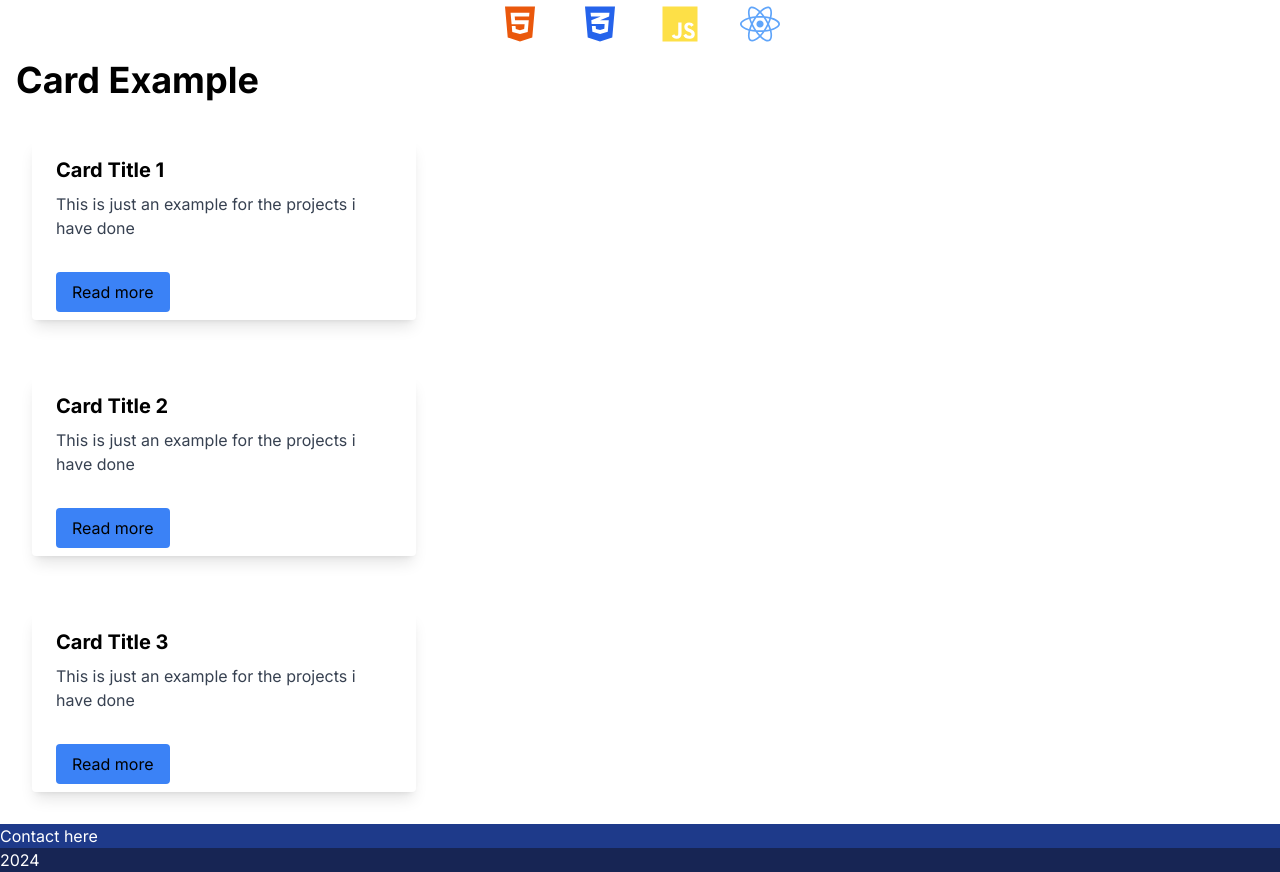
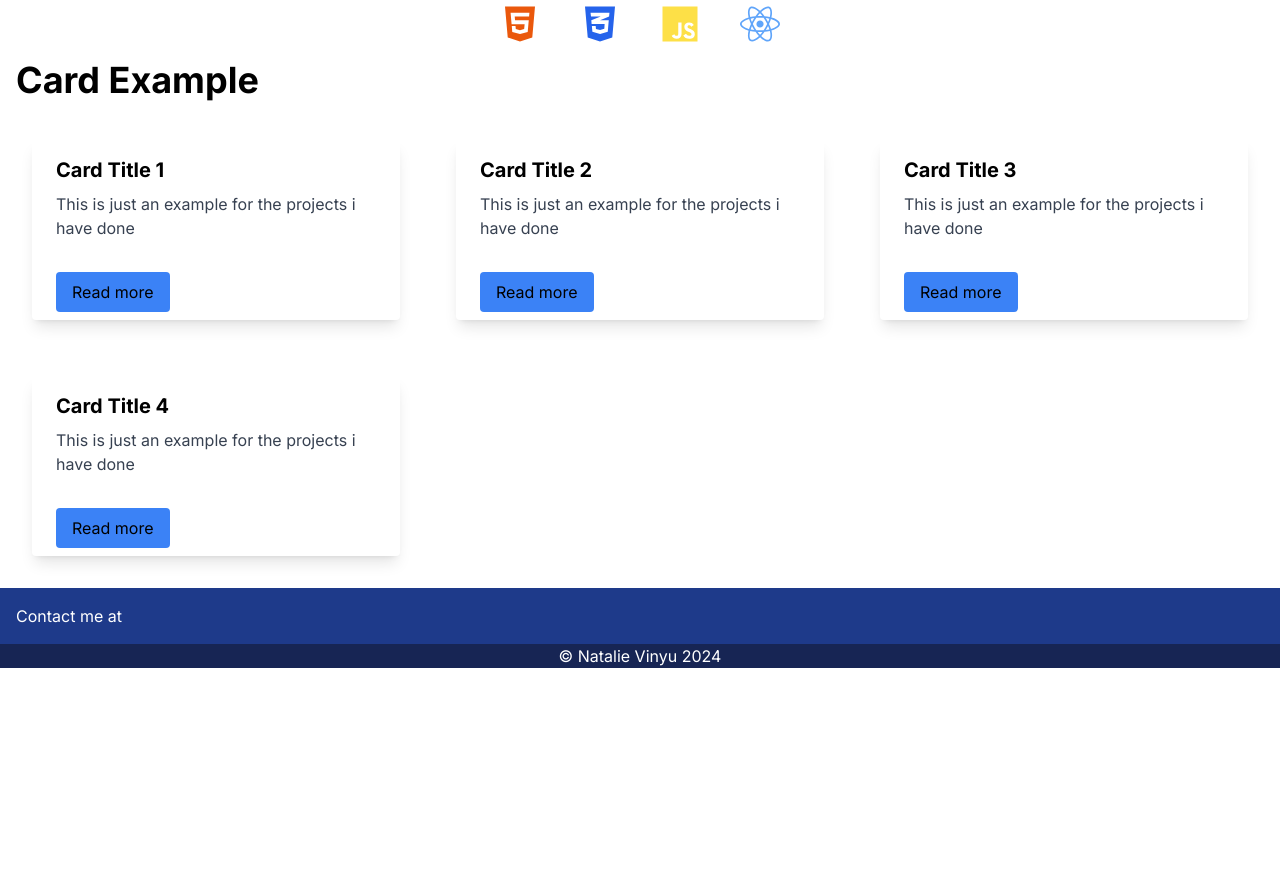
Before and after one commit to NatalieVinyu/my-portfolio-website, a Next.js app in the folder my-portfolio-website/: page / in a window 1280 px wide. Shown: the part 1060-1932 px from the top of the page. After the commit the page ends 1728 px from the top, so only its background shows below. Built offline with nearby package versions, Linux system fonts and the light colour scheme.

Commit message:
updated my card

```diff
--- a/my-portfolio-website/app/card/page.jsx
+++ b/my-portfolio-website/app/card/page.jsx
@@ -20,4 +20,4 @@ const Card = ({ title, content }) => {
   )
 }
 
-export default Card
+export default Card;
--- a/my-portfolio-website/app/contact/page.jsx
+++ b/my-portfolio-website/app/contact/page.jsx
@@ -1,9 +1,17 @@
-import React from 'react'
+import React from 'react';
+import { FontAwesomeIcon } from '@fortawesome/react-fontawesome';
+import { faenvelope  } from '@fortawesome/free-brands-svg-icons';
 
 const contact = () => {
   return (
-    <div id='contact' className='bg-blue-900'>
-      <h1>Contact here</h1>
+    <div id='contact' className='bg-blue-900 p-4'>
+      <h1>Contact me at</h1>
+        <div className='grid grid-cols-1'>
+        <FontAwesomeIcon
+            icon={faenvelope}
+            className='w-10 h-10 hover:w-15 h-15'
+          />
+        </div>
     </div>
   )
 }
--- a/my-portfolio-website/app/footer/page.jsx
+++ b/my-portfolio-website/app/footer/page.jsx
@@ -5,8 +5,8 @@ const footer = () => {
   return (
     <div className='text-white'>
       <Contact />
-      <div className='bg-blue-950'>
-        2024
+      <div className='flex justify-center bg-blue-950'>
+        © Natalie Vinyu 2024
       </div>
     </div>
   )
--- a/my-portfolio-website/app/mywork/page.jsx
+++ b/my-portfolio-website/app/mywork/page.jsx
@@ -5,7 +5,7 @@ const Mywork = () => {
   return (
       <div className='container mx-auto p-4'>
         <h1 className='text-4xl font-bold mb-6'>Card Example</h1>
-          <div className='grid grid-cols-1 gap-6'>
+          <div className='grid grid-cols-1 sm:grid-cols-2 lg:grid-cols-3 gap-6'>
             <Card
               title='Card Title 1'
               content='This is just an example for the projects i have done'
@@ -21,6 +21,11 @@ const Mywork = () => {
             content='This is just an example for the projects i have done'
             imageUrl='coming.soon'
             />
+             <Card
+            title='Card Title 4'
+            content='This is just an example for the projects i have done'
+            imageUrl='coming.soon'
+            />
           </div>
       </div>
 
```
